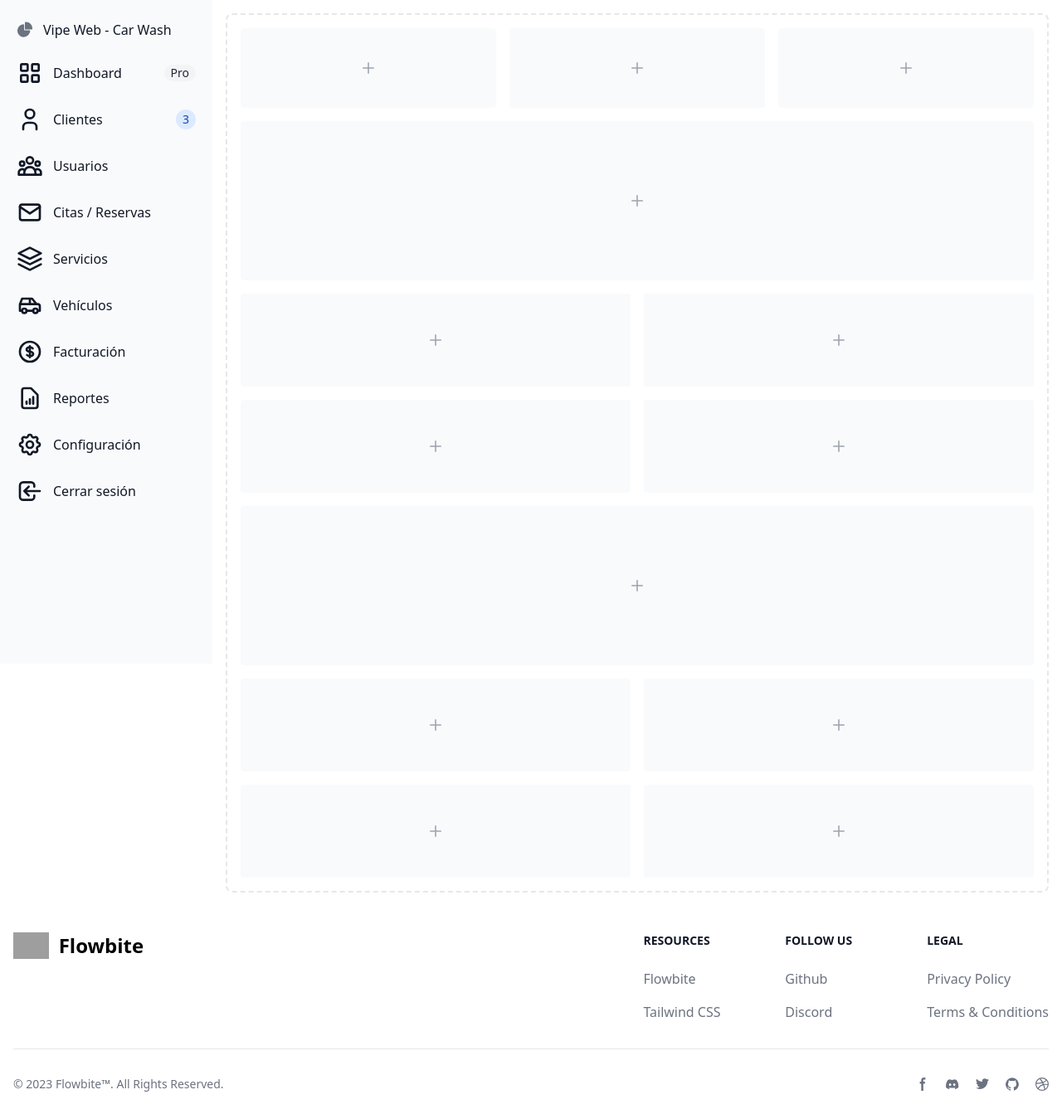
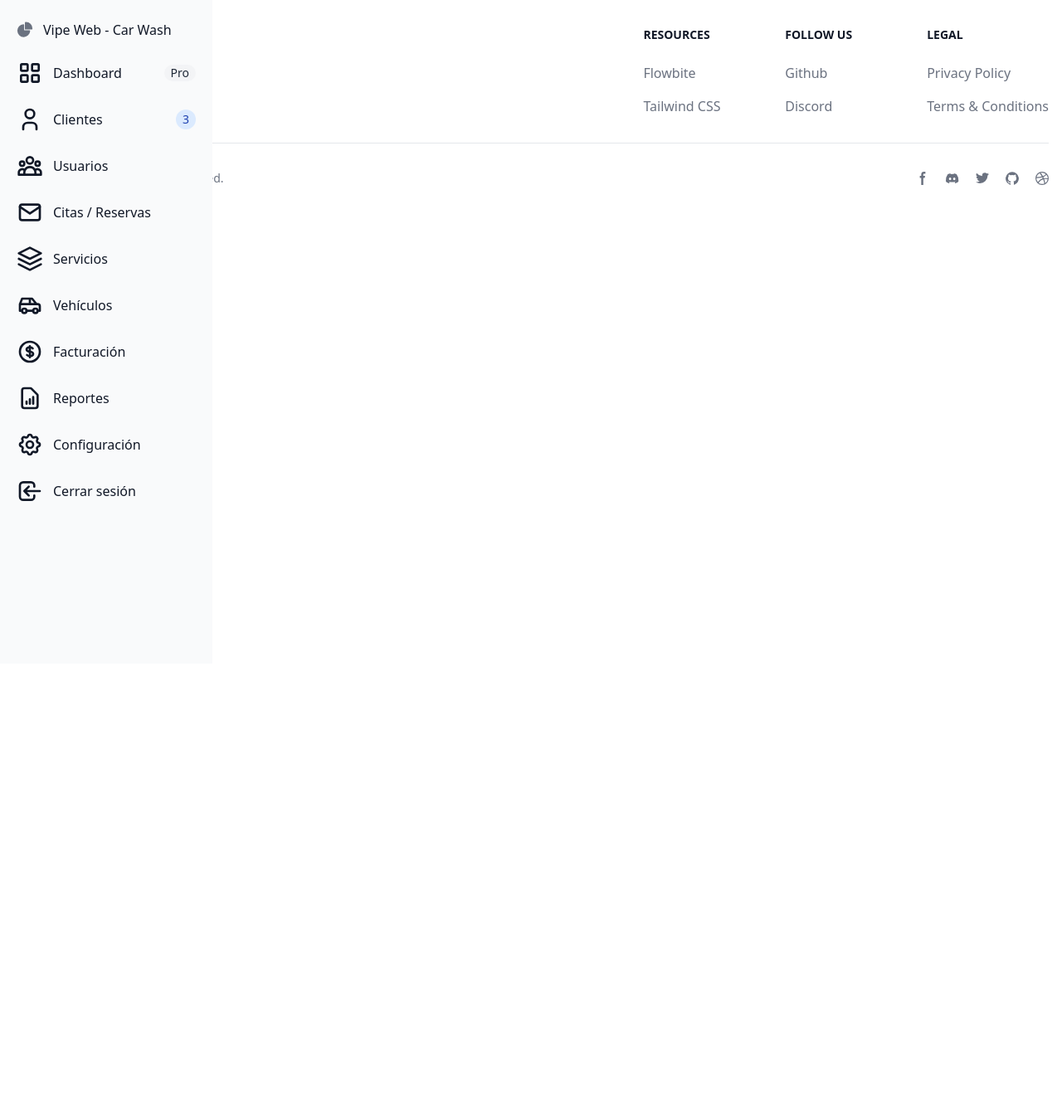
Before and after one commit to Marlon-Vipe/car-wash-system, an Angular app: page / in a window 1280 px wide. Shown: the whole page at 83% size. After the commit the page ends 800 px from the top, so only its background shows below. Built offline with nearby package versions, Linux system fonts and the light colour scheme; grey boxes are pictures that could not be loaded.

Commit message:
added auth and login component

```diff
--- a/src/app/app.component.html
+++ b/src/app/app.component.html
@@ -1,3 +1,3 @@
-<app-sidebar></app-sidebar>
-<app-footer></app-footer>
-<router-outlet></router-outlet>
+<app-sidebar/>
+<router-outlet/>
+<app-footer/>
--- a/src/app/app.component.ts
+++ b/src/app/app.component.ts
@@ -1,13 +1,14 @@
 import { Component } from '@angular/core';
-import { RouterOutlet } from '@angular/router';
+import { RouterModule, RouterOutlet } from '@angular/router';
 import { HeaderComponent } from '../app/components/header/header.component';
 import { SidebarComponent } from './components/sidebar/sidebar.component';
 import { FooterComponent } from './components/footer/footer.component';
+import { CommonModule } from '@angular/common';
 
 @Component({
   selector: 'app-root',
   standalone: true,
-  imports: [RouterOutlet, SidebarComponent, FooterComponent],
+  imports: [CommonModule,RouterModule, RouterOutlet, SidebarComponent, FooterComponent],
   templateUrl: './app.component.html',
   styleUrl: './app.component.css'
 })
--- a/src/app/app.routes.ts
+++ b/src/app/app.routes.ts
@@ -1,4 +1,10 @@
 import { Routes } from '@angular/router';
 import { HeaderComponent } from './components/header/header.component';
 
-export const routes: Routes = [];
+export const routes: Routes = [
+    {
+        path: '',
+        redirectTo: '/login',
+        pathMatch: 'full'
+    }
+];
--- a/src/app/components/header/header.component.ts
+++ b/src/app/components/header/header.component.ts
@@ -4,7 +4,7 @@ import { RouterOutlet } from '@angular/router';
 @Component({
   selector: 'app-header',
   standalone: true,
-  imports: [RouterOutlet],
+  imports: [],
   templateUrl: './header.component.html',
   styleUrl: './header.component.css'
 })
--- a/src/app/components/sidebar/sidebar.component.html
+++ b/src/app/components/sidebar/sidebar.component.html
@@ -91,105 +91,3 @@
     </ul>
     </div>
 </aside>
-
-<div class="p-4 sm:ml-64">
-    <div class="p-4 border-2 border-gray-200 border-dashed rounded-lg dark:border-gray-700">
-    <div class="grid grid-cols-3 gap-4 mb-4">
-        <div class="flex items-center justify-center h-24 rounded bg-gray-50 dark:bg-gray-800">
-            <p class="text-2xl text-gray-400 dark:text-gray-500">
-                <svg class="w-3.5 h-3.5" aria-hidden="true" xmlns="http://www.w3.org/2000/svg" fill="none" viewBox="0 0 18 18">
-                <path stroke="currentColor" stroke-linecap="round" stroke-linejoin="round" stroke-width="2" d="M9 1v16M1 9h16"/>
-                </svg>
-            </p>
-        </div>
-        <div class="flex items-center justify-center h-24 rounded bg-gray-50 dark:bg-gray-800">
-            <p class="text-2xl text-gray-400 dark:text-gray-500">
-                <svg class="w-3.5 h-3.5" aria-hidden="true" xmlns="http://www.w3.org/2000/svg" fill="none" viewBox="0 0 18 18">
-                <path stroke="currentColor" stroke-linecap="round" stroke-linejoin="round" stroke-width="2" d="M9 1v16M1 9h16"/>
-                </svg>
-            </p>
-        </div>
-        <div class="flex items-center justify-center h-24 rounded bg-gray-50 dark:bg-gray-800">
-            <p class="text-2xl text-gray-400 dark:text-gray-500">
-                <svg class="w-3.5 h-3.5" aria-hidden="true" xmlns="http://www.w3.org/2000/svg" fill="none" viewBox="0 0 18 18">
-                <path stroke="currentColor" stroke-linecap="round" stroke-linejoin="round" stroke-width="2" d="M9 1v16M1 9h16"/>
-                </svg>
-            </p>
-        </div>
-    </div>
-    <div class="flex items-center justify-center h-48 mb-4 rounded bg-gray-50 dark:bg-gray-800">
-        <p class="text-2xl text-gray-400 dark:text-gray-500">
-            <svg class="w-3.5 h-3.5" aria-hidden="true" xmlns="http://www.w3.org/2000/svg" fill="none" viewBox="0 0 18 18">
-                <path stroke="currentColor" stroke-linecap="round" stroke-linejoin="round" stroke-width="2" d="M9 1v16M1 9h16"/>
-            </svg>
-        </p>
-    </div>
-    <div class="grid grid-cols-2 gap-4 mb-4">
-        <div class="flex items-center justify-center rounded bg-gray-50 h-28 dark:bg-gray-800">
-            <p class="text-2xl text-gray-400 dark:text-gray-500">
-                <svg class="w-3.5 h-3.5" aria-hidden="true" xmlns="http://www.w3.org/2000/svg" fill="none" viewBox="0 0 18 18">
-                <path stroke="currentColor" stroke-linecap="round" stroke-linejoin="round" stroke-width="2" d="M9 1v16M1 9h16"/>
-                </svg>
-            </p>
-        </div>
-        <div class="flex items-center justify-center rounded bg-gray-50 h-28 dark:bg-gray-800">
-            <p class="text-2xl text-gray-400 dark:text-gray-500">
-                <svg class="w-3.5 h-3.5" aria-hidden="true" xmlns="http://www.w3.org/2000/svg" fill="none" viewBox="0 0 18 18">
-                <path stroke="currentColor" stroke-linecap="round" stroke-linejoin="round" stroke-width="2" d="M9 1v16M1 9h16"/>
-                </svg>
-            </p>
-        </div>
-        <div class="flex items-center justify-center rounded bg-gray-50 h-28 dark:bg-gray-800">
-            <p class="text-2xl text-gray-400 dark:text-gray-500">
-                <svg class="w-3.5 h-3.5" aria-hidden="true" xmlns="http://www.w3.org/2000/svg" fill="none" viewBox="0 0 18 18">
-                <path stroke="currentColor" stroke-linecap="round" stroke-linejoin="round" stroke-width="2" d="M9 1v16M1 9h16"/>
-                </svg>
-            </p>
-        </div>
-        <div class="flex items-center justify-center rounded bg-gray-50 h-28 dark:bg-gray-800">
-            <p class="text-2xl text-gray-400 dark:text-gray-500">
-                <svg class="w-3.5 h-3.5" aria-hidden="true" xmlns="http://www.w3.org/2000/svg" fill="none" viewBox="0 0 18 18">
-                <path stroke="currentColor" stroke-linecap="round" stroke-linejoin="round" stroke-width="2" d="M9 1v16M1 9h16"/>
-                </svg>
-            </p>
-        </div>
-    </div>
-    <div class="flex items-center justify-center h-48 mb-4 rounded bg-gray-50 dark:bg-gray-800">
-        <p class="text-2xl text-gray-400 dark:text-gray-500">
-            <svg class="w-3.5 h-3.5" aria-hidden="true" xmlns="http://www.w3.org/2000/svg" fill="none" viewBox="0 0 18 18">
-                <path stroke="currentColor" stroke-linecap="round" stroke-linejoin="round" stroke-width="2" d="M9 1v16M1 9h16"/>
-            </svg>
-        </p>
-    </div>
-    <div class="grid grid-cols-2 gap-4">
-        <div class="flex items-center justify-center rounded bg-gray-50 h-28 dark:bg-gray-800">
-            <p class="text-2xl text-gray-400 dark:text-gray-500">
-                <svg class="w-3.5 h-3.5" aria-hidden="true" xmlns="http://www.w3.org/2000/svg" fill="none" viewBox="0 0 18 18">
-                <path stroke="currentColor" stroke-linecap="round" stroke-linejoin="round" stroke-width="2" d="M9 1v16M1 9h16"/>
-                </svg>
-            </p>
-        </div>
-        <div class="flex items-center justify-center rounded bg-gray-50 h-28 dark:bg-gray-800">
-            <p class="text-2xl text-gray-400 dark:text-gray-500">
-                <svg class="w-3.5 h-3.5" aria-hidden="true" xmlns="http://www.w3.org/2000/svg" fill="none" viewBox="0 0 18 18">
-                <path stroke="currentColor" stroke-linecap="round" stroke-linejoin="round" stroke-width="2" d="M9 1v16M1 9h16"/>
-                </svg>
-            </p>
-        </div>
-        <div class="flex items-center justify-center rounded bg-gray-50 h-28 dark:bg-gray-800">
-            <p class="text-2xl text-gray-400 dark:text-gray-500">
-                <svg class="w-3.5 h-3.5" aria-hidden="true" xmlns="http://www.w3.org/2000/svg" fill="none" viewBox="0 0 18 18">
-                <path stroke="currentColor" stroke-linecap="round" stroke-linejoin="round" stroke-width="2" d="M9 1v16M1 9h16"/>
-                </svg>
-            </p>
-        </div>
-        <div class="flex items-center justify-center rounded bg-gray-50 h-28 dark:bg-gray-800">
-            <p class="text-2xl text-gray-400 dark:text-gray-500">
-                <svg class="w-3.5 h-3.5" aria-hidden="true" xmlns="http://www.w3.org/2000/svg" fill="none" viewBox="0 0 18 18">
-                <path stroke="currentColor" stroke-linecap="round" stroke-linejoin="round" stroke-width="2" d="M9 1v16M1 9h16"/>
-                </svg>
-            </p>
-        </div>
-    </div>
-    </div>
-</div>
--- /dev/null
+++ b/src/app/pages/auth/login/login.component.html
@@ -0,0 +1 @@
+<p>login works!</p>
```
Also changed, not shown: src/app/pages/auth/login/login.component.ts (added, +12 -0 lines), src/app/pages/auth/login/login.component.css (added), 1 other file (tests, documents, lock files or other folders).
